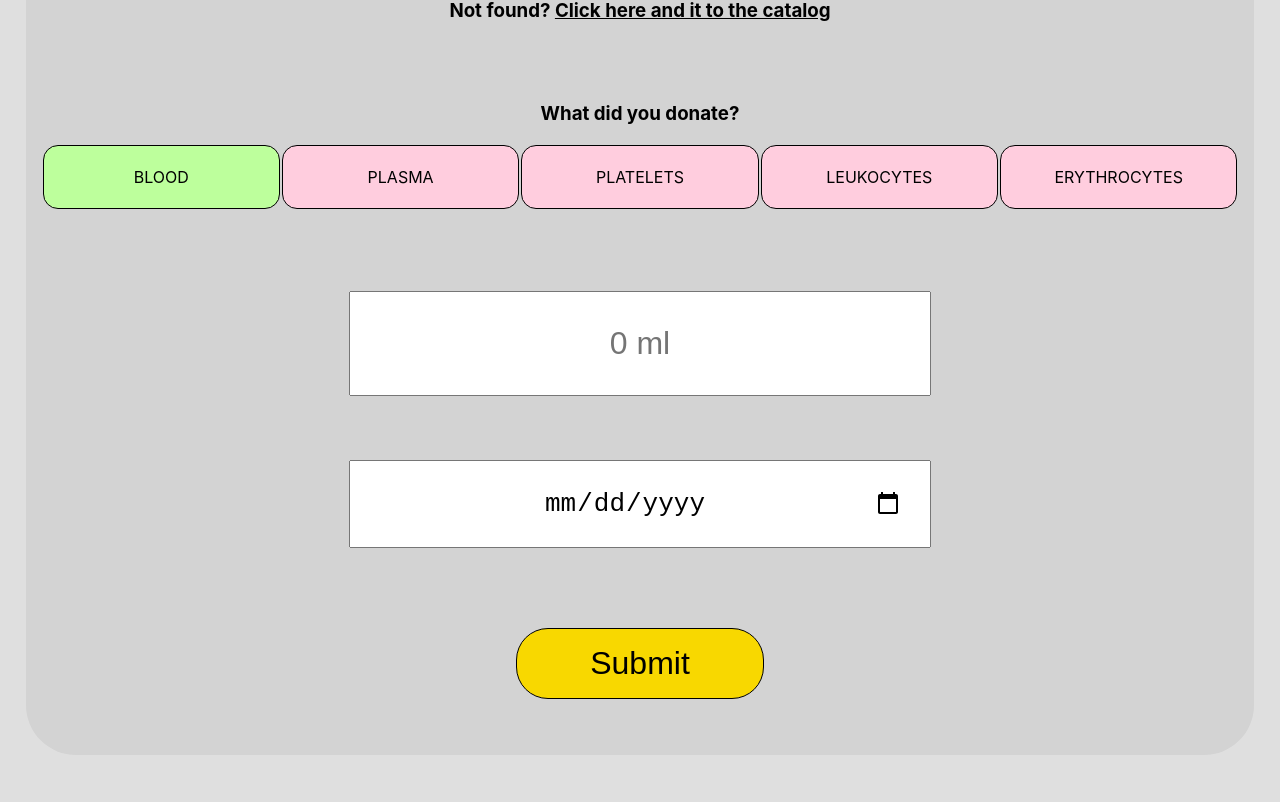
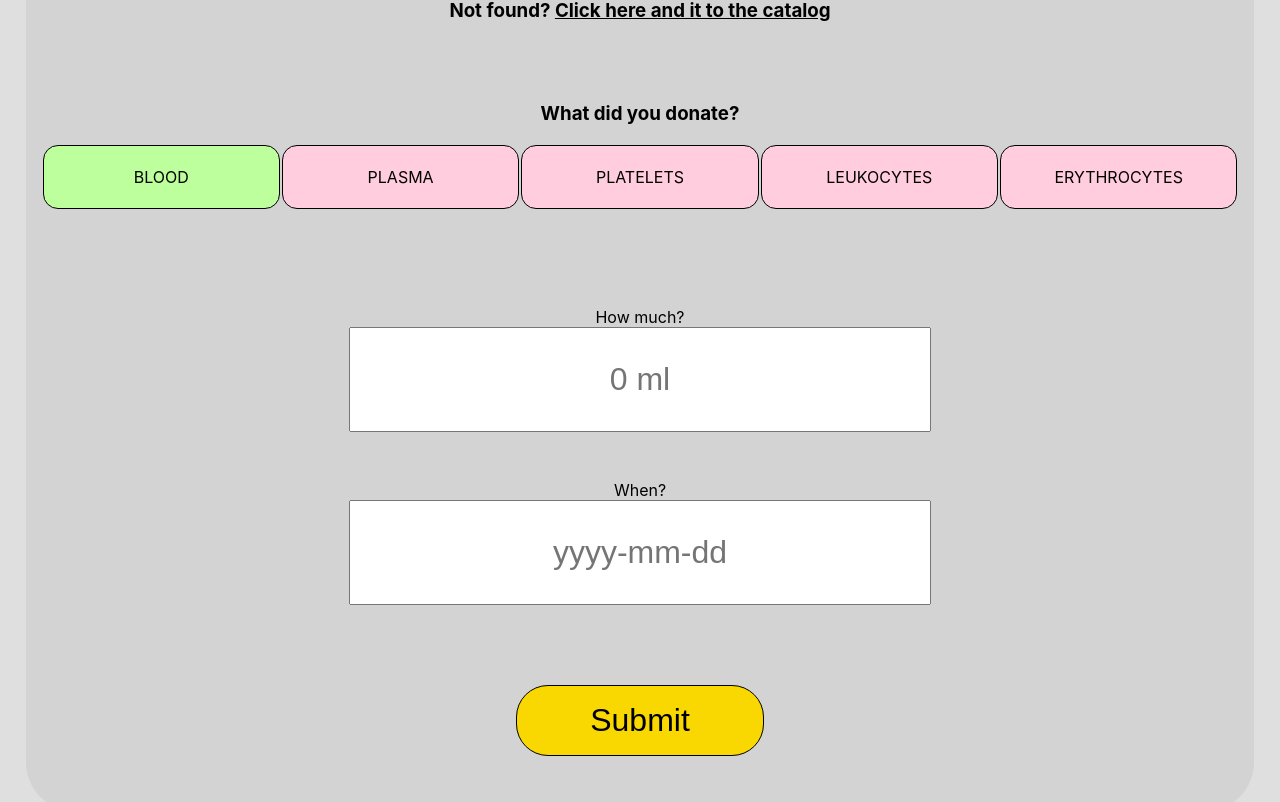
Before and after one commit to PawelWisn/BloodDonation, a React (Create React App) app in the folder blood-donation-frontend/: page /declaredonation in a window 1280 px wide. Shown: the part 517-1319 px from the top of the page. Built offline with nearby package versions, Linux system fonts and the light colour scheme.

Commit message:
register donation buttons have labels

```diff
--- a/blood-donation-frontend/src/components/RegisterDonation.scss
+++ b/blood-donation-frontend/src/components/RegisterDonation.scss
@@ -7,6 +7,10 @@
   text-align: center;
   background-color: lightgray;
   border-radius: 50px;
+
+  .reg-inline-inputs {
+
+  }
 
   #apply-donation-button {
     text-align: center;
@@ -124,24 +128,33 @@
   }
 }
 
-
 .reg-radio-flex-container {
   margin: 6em 2em;
   display: flex;
   flex-direction: row;
   justify-content: center;
 
+  .reg-inline-inputs {
+    p {
+      margin-bottom: 0;
+    }
+
     input {
       width: 100%;
+      height: 100%;
       flex-grow: 0;
       flex-basis: 25%;
       text-align: center;
       font-size: 2em;
       padding: 1em 1em 1em 1em;
+
+    }
+
     &:first-child {
       margin-right: 6em;
     }
   }
+
 }
 
 @media only screen and (max-width: 800px) {
@@ -149,16 +162,19 @@
     .reg-don-container {
       .reg-radio-flex-container {
         flex-direction: column;
-        align-items: center;
+        //align-items: center;
 
         input {
           width: 75%;
+
+
+        }
+
+        .reg-inline-inputs {
           &:first-child {
-            padding: 1em 1em 1em 1em;
             margin-right: 0;
             margin-bottom: 0.33em;
           }
-
         }
       }
     }
@@ -170,15 +186,18 @@
     .reg-don-container {
       .reg-radio-flex-container {
         flex-direction: column;
-        align-items: center;
+        //align-items: center;
         margin: 5em 1em;
+
         input {
           width: 50%;
+        }
+
+        .reg-inline-inputs {
           &:first-child {
             margin-right: 0;
             margin-bottom: 2em;
           }
-
         }
       }
     }
--- a/blood-donation-frontend/src/components/RegisterDonation.tsx
+++ b/blood-donation-frontend/src/components/RegisterDonation.tsx
@@ -108,8 +108,23 @@ function RegisterDonation() {
                                       ids={['optBLD', 'optPLM', 'optPLT', 'optLEU', 'optERT']}/>
                 </div>
                 <div className='reg-radio-flex-container'>
-                    <input type='text' id='reg-how-much' placeholder='0 ml'/>
-                    <input type='date' id='reg-when'/>
+                    <div className='reg-inline-inputs'>
+                        <div>
+                            <p>How much?</p>
+                        </div>
+                        <div>
+                            <input type='text' id='reg-how-much' placeholder='0 ml'/>
+                        </div>
+                    </div>
+                    <div className='reg-inline-inputs'>
+                        <div>
+                            <p>When?</p>
+                        </div>
+                        <div>
+                            <input type='text' id='reg-when'placeholder='yyyy-mm-dd'/>
+                        </div>
+                    </div>
+
                 </div>
 
                 <div id='apply-donation-button'>
```
Lines whose indentation alone changed are shown as unchanged.
